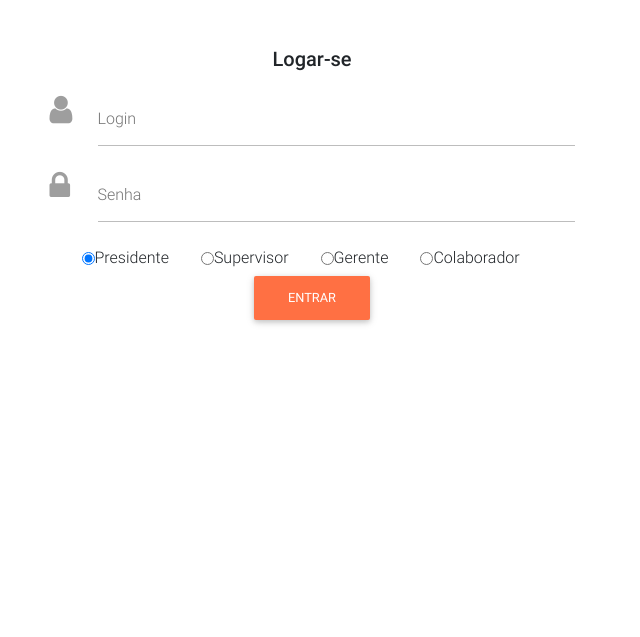
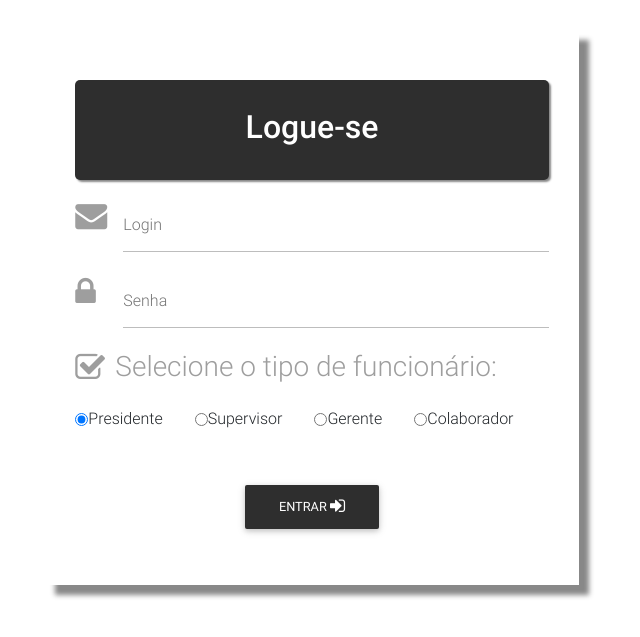
Before and after one commit to DenisMagno/controleDeAcesso, a CodeIgniter app: page /controleDeAcesso/ in a window 1280 px wide. Shown: the top 637 px of the page, without its empty margins (328-968 px from the left). Run offline with CodeIgniter, Linux system fonts and the light colour scheme; some libraries are stand-ins or nearby versions.

```diff
--- a/application/controllers/pessoa.php
+++ b/application/controllers/pessoa.php
@@ -11,12 +11,13 @@
 			switch ($tipoPessoa) {
 				case "presidente":
 					$login = $this->model->loginPresidente();
-					if(!empty($login)){
+					if($login != false){
 						$this->session->set_userdata('presidente', $login);
 						redirect(base_url("presidente/listaSupervisores"));
 					}else{
-						echo "Não logou!";
+						echo "<pre>".print_r($login, 1)."</pre>";
 						exit;
+						//$this->load->view('loginView.php',$erro);
 					}
 
 				break;
--- a/application/libraries/PresidenteLibrary.php
+++ b/application/libraries/PresidenteLibrary.php
@@ -46,12 +46,10 @@
 							'setor' => $this->setor
 					);
 				}else{
-					print_r("Não é um presidente!");
-					exit;
+					return false;
 				}
 			}else{
-				print_r("Pessoa não cadastrada!");
-				exit;
+				return false;
 			}
 		}
 
--- a/application/models/PessoaModel.php
+++ b/application/models/PessoaModel.php
@@ -13,7 +13,7 @@
 			$presidente->setSenha($this->input->post('senha'));
 			$result = $presidente->login();
 
-			if($result != null){
+			if($result != false){
 				return $result;
 			}else{
 				return false;
--- a/application/views/component/head.php
+++ b/application/views/component/head.php
@@ -15,6 +15,9 @@
 
 		<!-- Material Design Bootstrap -->
 		<link href="<?=base_url('assets/css/mdb.min.css');?>" rel="stylesheet">
+
+		<!-- Style -->
+		<link href="<?=base_url('assets/css/style.css');?>" rel="stylesheet">
 
 		<!-- Template styles -->
 		<style rel="stylesheet">
--- a/application/views/loginView.php
+++ b/application/views/loginView.php
@@ -1,25 +1,27 @@
-<div class="container">
-	<!-- Form subscription -->
-	<form class="col-md-6 mx-auto mt-5" method="POST" action="<?= base_url('pessoa/login');?>">
-		<p class="h5 text-center mb-4">Logar-se</p>
+<div class="container-login col-md-5 mx-auto">
+	<!-- Form login -->
+	<form class="col-md-12 mx-auto" method="POST" action="<?= base_url('pessoa/login');?>">
+		<div class="container-titulo">
+			<p class="h2 text-center mb-4">Logue-se</p>
+		</div>
 
 		<div class="md-form">
-			<i class="fa fa-user prefix grey-text"></i>
-			<input name="login" type="text" id="orangeForm-name" class="form-control">
-			<label for="orangeForm-name">Login</label>
+			<i class="fa fa-envelope prefix grey-text"></i>
+			<input name="login" type="text" id="defaultForm-email" class="form-control">
+			<label for="defaultForm-email">Login</label>
 		</div>
 
 		<div class="md-form">
 			<i class="fa fa-lock prefix grey-text"></i>
-			<input name="senha" type="password" id="orangeForm-pass" class="form-control">
-			<label for="orangeForm-pass">Senha</label>
+			<input name="senha" type="password" id="defaultForm-pass" class="form-control">
+			<label for="defaultForm-pass">Senha</label>
+		</div>
+		<div class="md-form">
+			<i class="fa fa-check-square-o prefix grey-text"></i>
+			<h3 class="container-paragrafo grey-text">Selecione o tipo de funcionário:</h3>
 		</div>
 
 		<div class="form-inline">
-			<div class="form-group">
-
-			</div>
-
 			<div class="form-group">
 				<input name="tipoPessoa" value="presidente" type="radio" class="with-gap" id="radio1" checked>
 				<label for="radio1">Presidente</label>
@@ -41,9 +43,9 @@
 			</div>
 		</div>
 
-		<div class="text-center">
-			<button class="btn btn-deep-orange">Entrar</button>
+		<div class="text-center mt-5">
+			<button class="btn btn-elegant">Entrar <i class="fa fa-sign-in" aria-hidden="true"></i></button>
 		</div>
 	</form>
-	<!-- Form subscription -->
+	<!-- Form login -->
 </div>
--- a/assets/css/style.css
+++ b/assets/css/style.css
@@ -1 +1,35 @@
 /* YOUR CUSTOM STYLES */
+
+.container-login{
+	margin-top: 30px;
+	padding-top: 50px;
+	padding-bottom: 50px;
+
+	-webkit-box-shadow: 10px 10px 5px #888888;
+	-moz-box-shadow: 10px 10px 5px #888888;
+	box-shadow: 10px 10px 5px #888888;
+}
+
+.container-titulo{
+
+	color: white;
+
+	height: 100px;
+
+	-webkit-border-radius: 5px;
+	-moz-border-radius: 5px;
+	border-radius: 5px;
+
+	-webkit-box-shadow: 2px 2px 2px #888888;
+	-moz-box-shadow: 2px 2px 2px #888888;
+	box-shadow: 2px 2px 2px #888888;
+
+	background: #2E2E2E;
+
+	margin-bottom: 20px;
+	padding-top: 30px;
+}
+
+.container-paragrafo{
+	margin-left: 40px;
+}
```
Also changed, not shown: application/controllers/colaborador.php (+12 -3 lines), application/controllers/gerente.php (+8 -1 lines), application/controllers/presidente.php (+8 -1 lines), application/controllers/supervisor.php (+8 -1 lines), application/views/afazeresView.php (added, +24 -0 lines), application/views/listaColaboradoresView.php (added, +18 -0 lines), application/views/listaGerentesView.php (added, +31 -0 lines), application/views/listaSupervisoresView.php (added, +29 -0 lines), application/views/menuView.php (added, +7 -0 lines).
